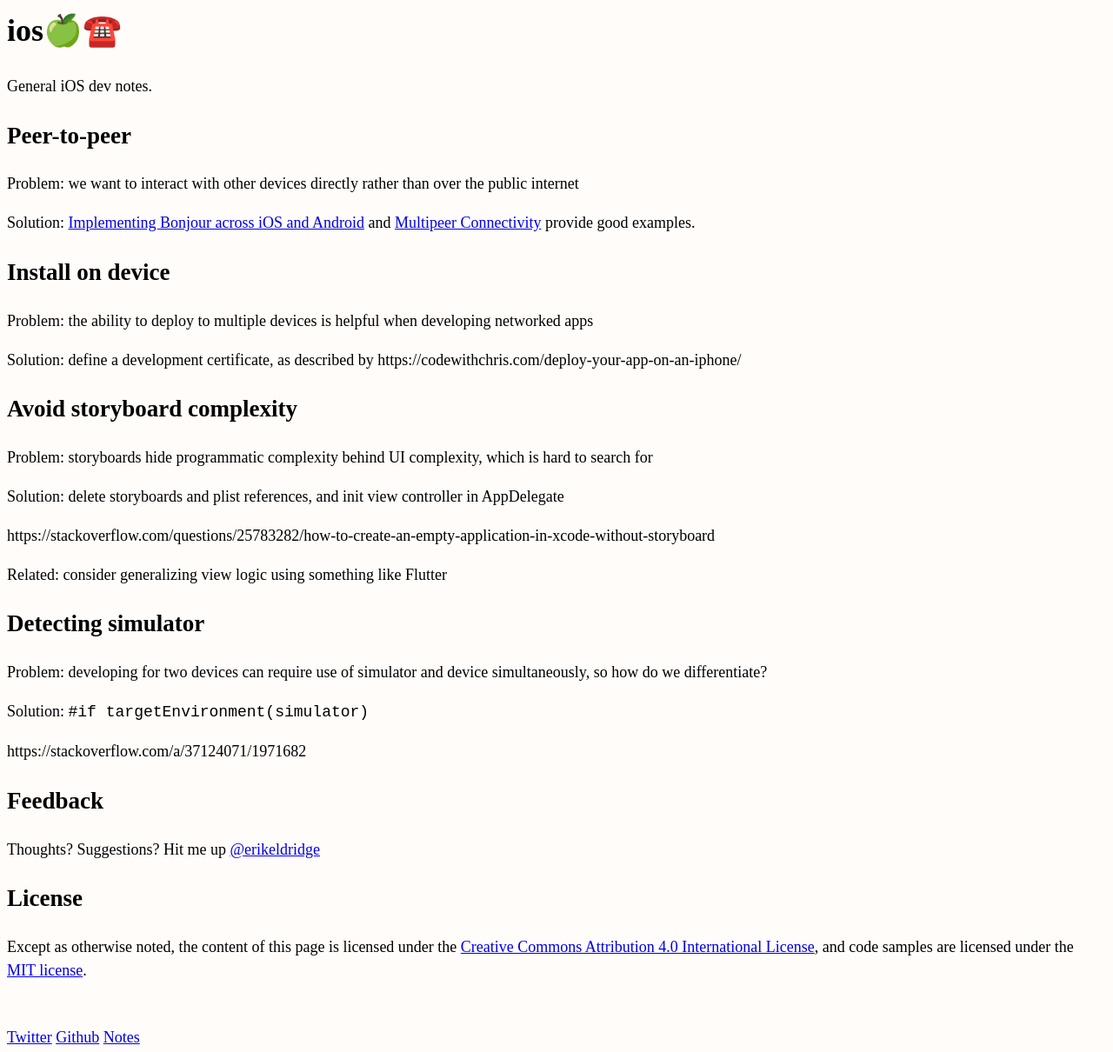
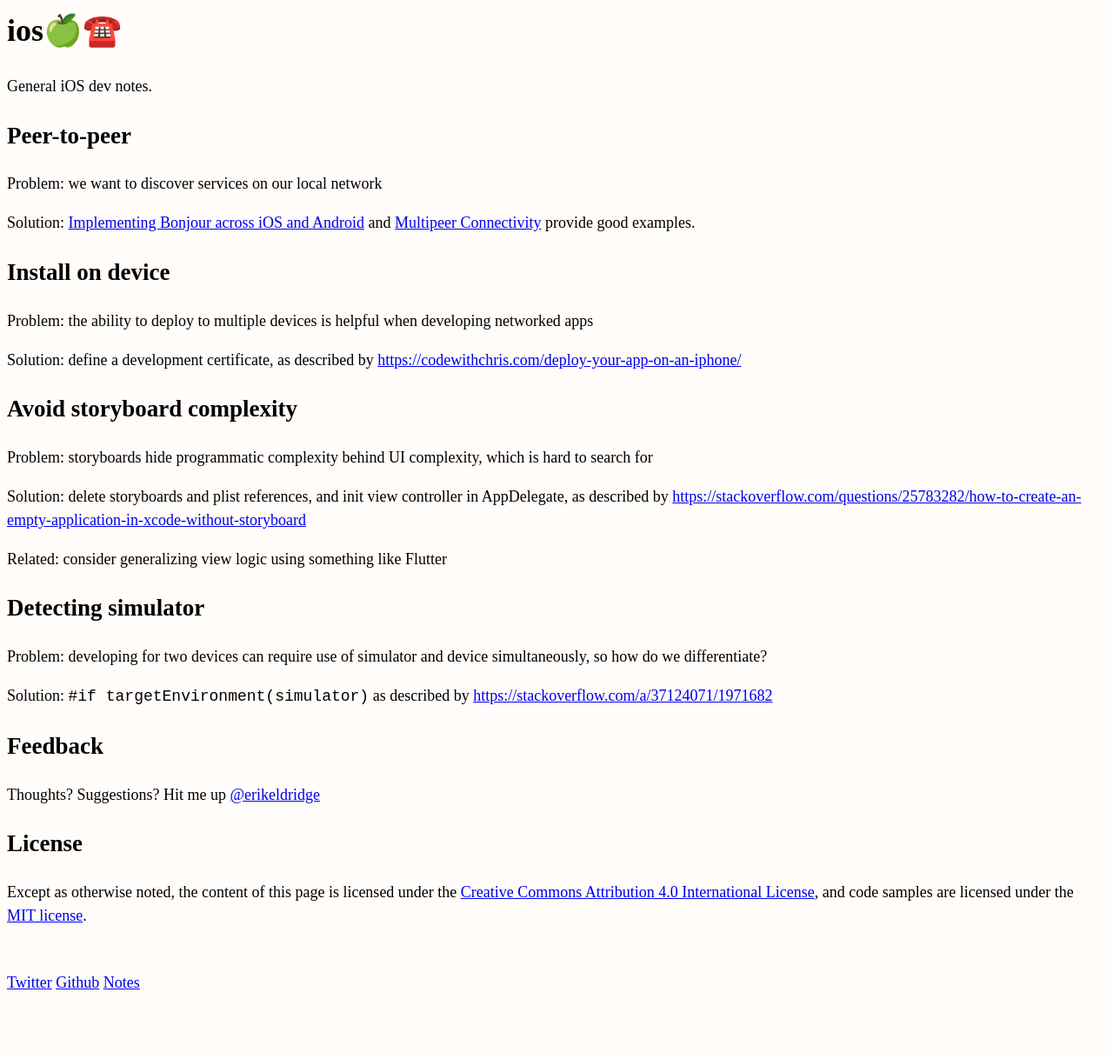
Before and after one commit to erikeldridge/erikeldridge.github.com, a Jekyll site: the page built from _posts/2019-01-02-ios.md, in a window 1280 px wide. Shown: the whole page at 87% size. Built offline with Jekyll 4.4.1, drawn with Linux system fonts in a browser that asks for light colours; nearby versions of some CDN libraries; after the commit the page ends 1147 px from its top, so only the background shows below that.

Commit message:
Update from Forestry.io - Updated ios.md

```diff
--- a/_posts/2019-01-02-ios.md
+++ b/_posts/2019-01-02-ios.md
@@ -9,7 +9,7 @@
 
 ## Peer-to-peer
 
-Problem: we want to interact with other devices directly rather than over the public internet
+Problem: we want to discover services on our local network
 
 Solution: [Implementing Bonjour across iOS and Android](https://jaanus.com/implementing-bonjour-across-ios-and-android/) and [Multipeer Connectivity](https://www.ralfebert.de/ios/tutorials/multipeer-connectivity/) provide good examples.
 
@@ -17,15 +17,13 @@
 
 Problem: the ability to deploy to multiple devices is helpful when developing networked apps
 
-Solution: define a development certificate, as described by https://codewithchris.com/deploy-your-app-on-an-iphone/
+Solution: define a development certificate, as described by [https://codewithchris.com/deploy-your-app-on-an-iphone/](https://codewithchris.com/deploy-your-app-on-an-iphone/)
 
 ## Avoid storyboard complexity
 
 Problem: storyboards hide programmatic complexity behind UI complexity, which is hard to search for
 
-Solution: delete storyboards and plist references, and init view controller in AppDelegate
-
-https://stackoverflow.com/questions/25783282/how-to-create-an-empty-application-in-xcode-without-storyboard
+Solution: delete storyboards and plist references, and init view controller in AppDelegate, as described by [https://stackoverflow.com/questions/25783282/how-to-create-an-empty-application-in-xcode-without-storyboard](https://stackoverflow.com/questions/25783282/how-to-create-an-empty-application-in-xcode-without-storyboard)
 
 Related: consider generalizing view logic using something like Flutter
 
@@ -33,6 +31,4 @@
 
 Problem: developing for two devices can require use of simulator and device simultaneously, so how do we differentiate?
 
-Solution: `#if targetEnvironment(simulator)`
-
-https://stackoverflow.com/a/37124071/1971682
+Solution: `#if targetEnvironment(simulator)` as described by [https://stackoverflow.com/a/37124071/1971682](https://stackoverflow.com/a/37124071/1971682)
```
